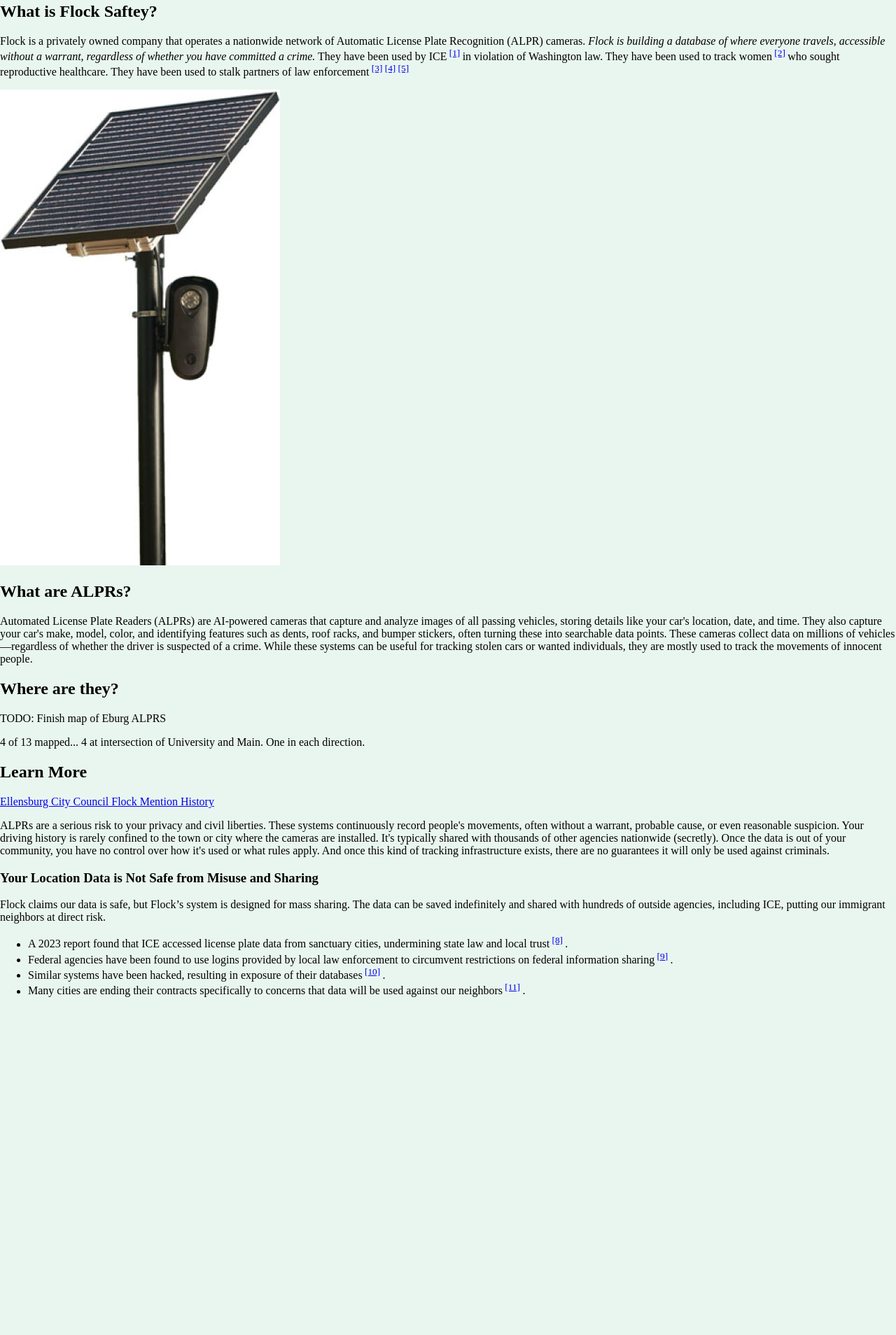
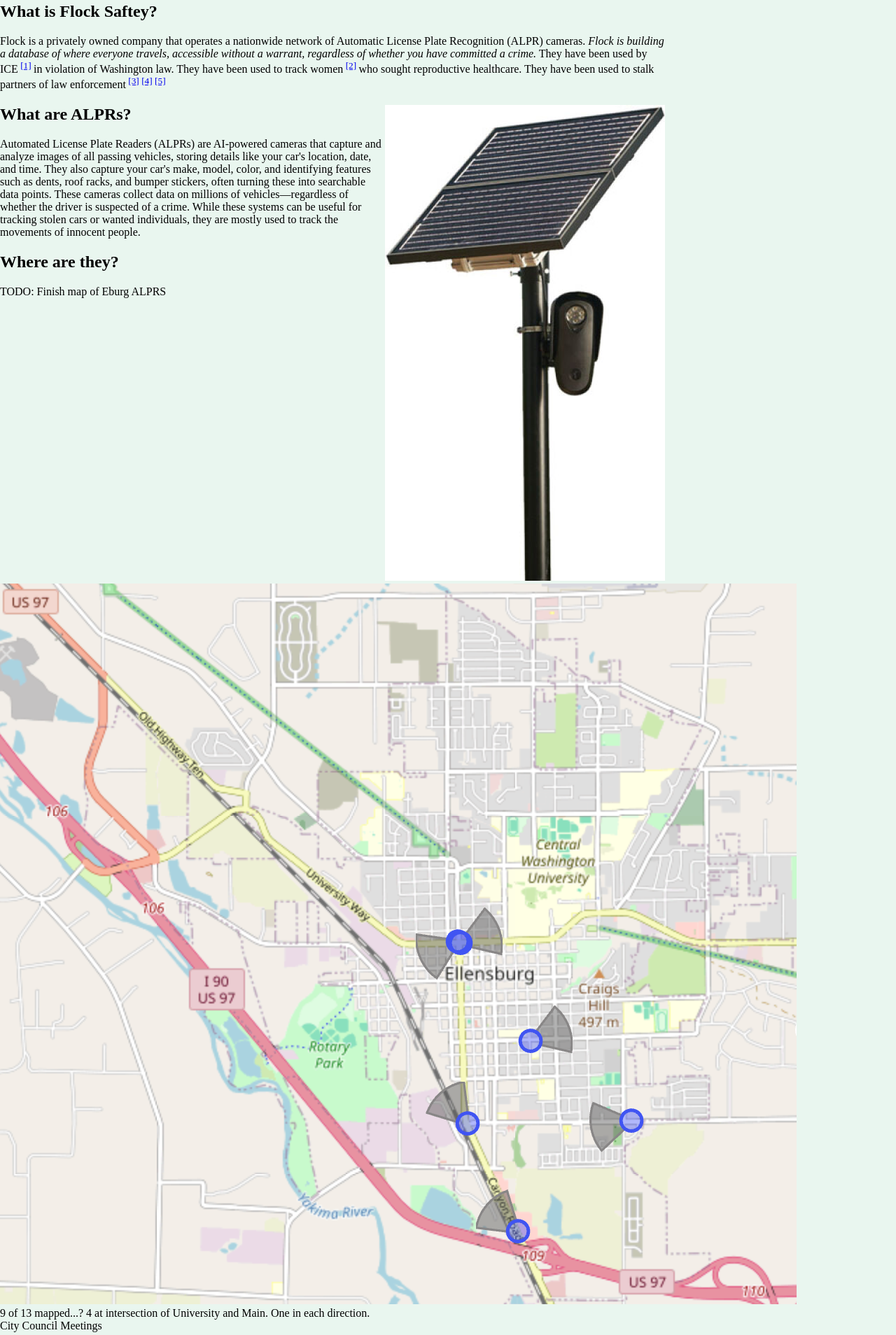
Before and after one commit to DeFlock-Ellensburg/web, a plain HTML site: page index.html in a window 1280 px wide. Shown: the part 115-2023 px from the top of the page at 70% size. Before the commit the page ends 1557 px from the top, so only its background shows below. Drawn offline with Linux system fonts and the light colour scheme.

Commit message:
Update index.html

```diff
--- a/index.html
+++ b/index.html
@@ -16,6 +16,9 @@
                 margin: 24px auto;
                 box-shadow: 0 10px 30px rgba(0, 0, 0, 0.12);
                 border-radius: 12px;
+            }
+            #mainPageContent {
+              max-width: 950px;
             }
         </style>
     </head>
@@ -46,7 +49,7 @@
                     </p>
                 </div>
                 <div id="2colContainer">
-                    <div><img src="flockcampole.jpeg" alt="flockalprimg"/></div>
+                    <div style="float: right;"><img src="flockcampole.jpeg" alt="flockalprimg"/></div>
                     <div id="whatAreALPR">
                         <h2>What are ALPRs?</h2>
                         <p>Automated License Plate Readers (ALPRs) are AI-powered cameras that capture and analyze images of all passing vehicles, storing details like your car's location, date, and time. They also capture your car's make, model, color, and identifying features such as dents, roof racks, and bumper stickers, often turning these into searchable data points. These cameras collect data on millions of vehicles—regardless of whether the driver is suspected of a crime. While these systems can be useful for tracking stolen cars or wanted individuals, they are mostly used to track the movements of innocent people.</p>
@@ -54,10 +57,12 @@
                     <div id="whereAreALPR">
                         <h2>Where are they?</h2>
                         <p>TODO: Finish map of Eburg ALPRS</p>
-                        4 of 13 mapped...
+                        <img src="MapCapture.png" />
+                        9 of 13 mapped...?
                                                                         4 at intersection of University and Main. One in each direction.
                     </div>
                     <div id="takeActionSection">
+                      City Council Meetings
 
                     </div>
                     <div id="learnMore">
```
